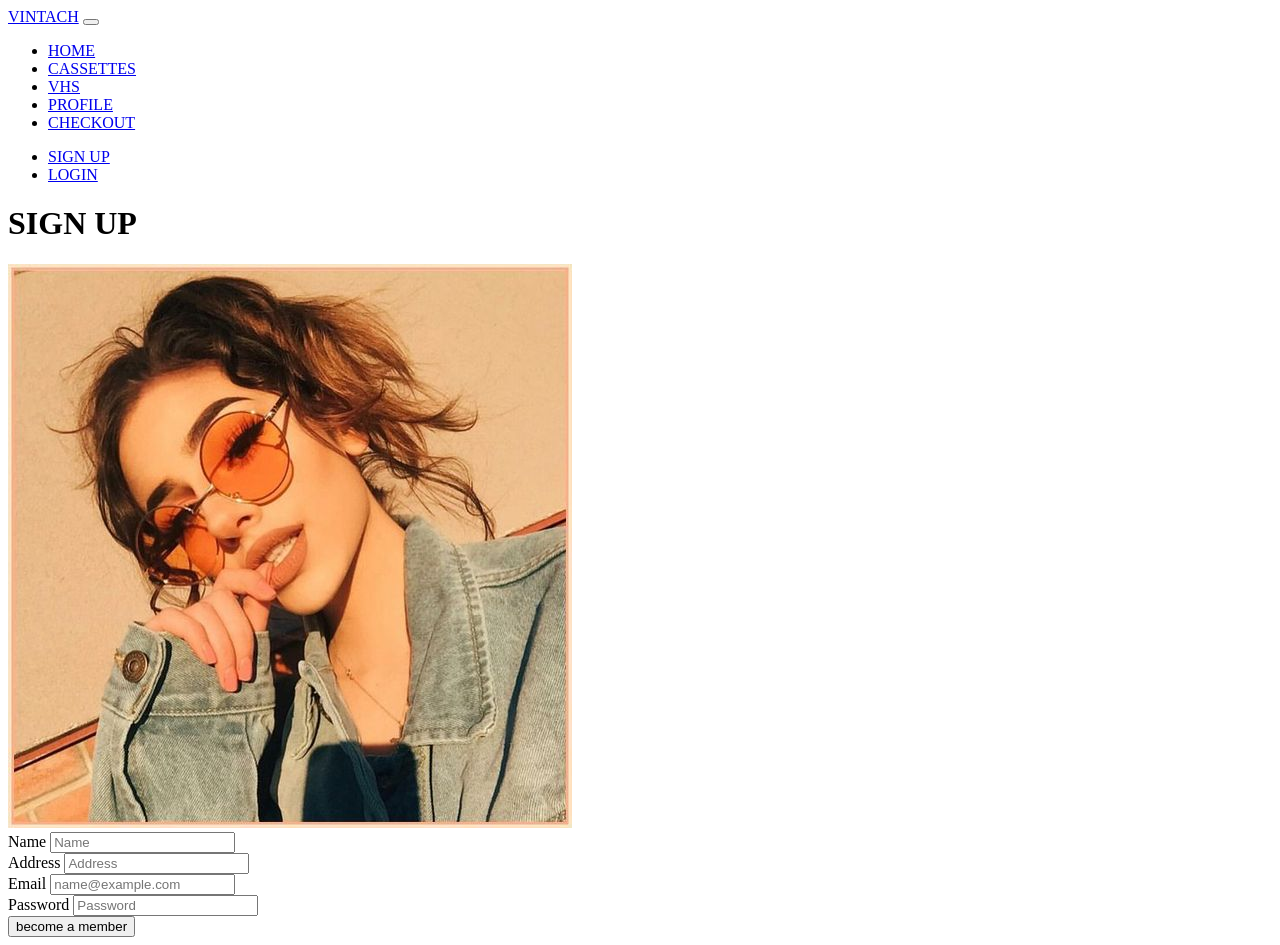
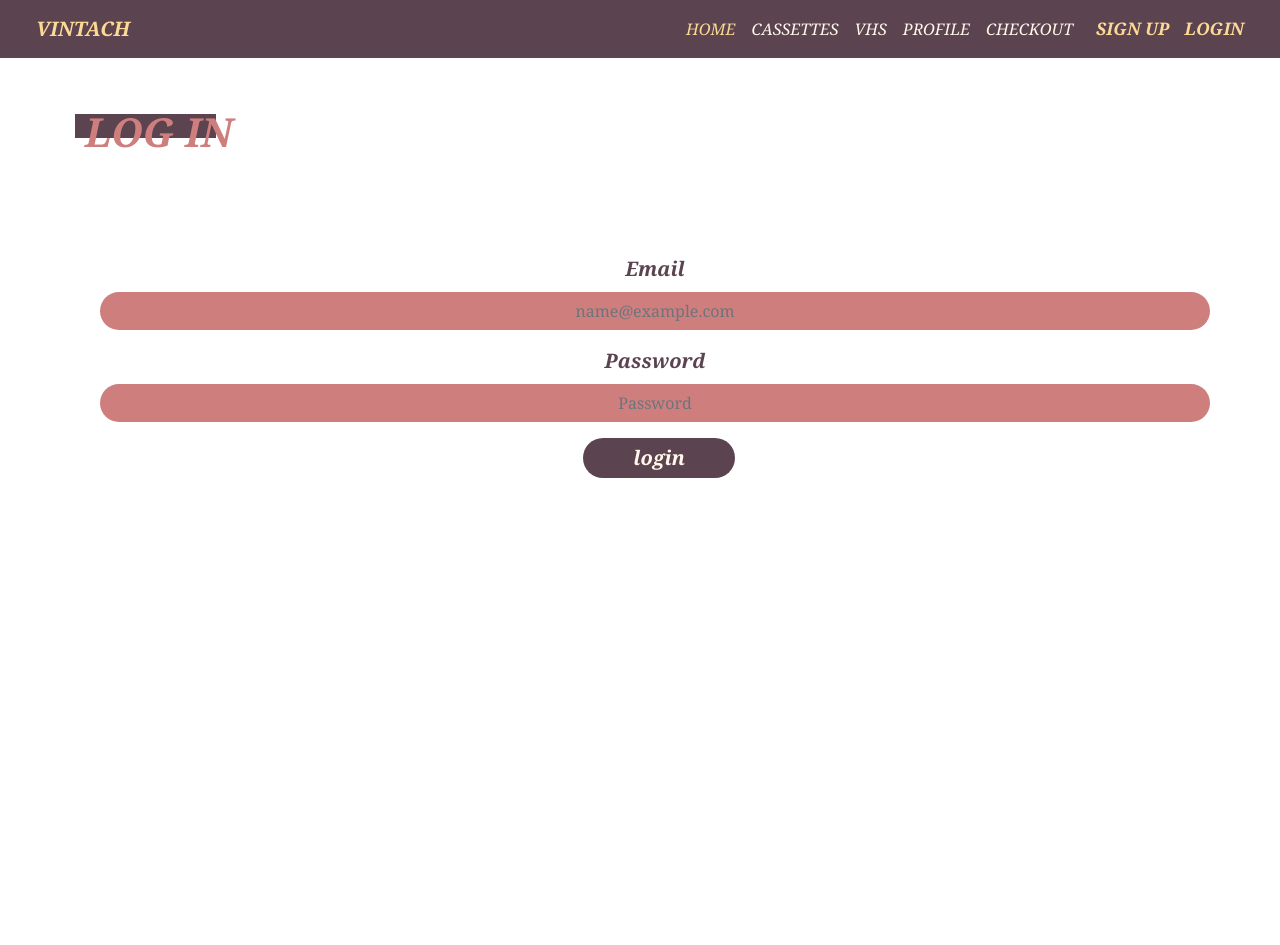
Before and after one commit to ElFora/Vintach, a PHP site: page /login.php in a window 1280 px wide. After the commit the page ends 478 px from the top, so only its background shows below. Run offline with PHP 8.4, Linux system fonts and the light colour scheme; some libraries are stand-ins or nearby versions.

Commit message:
login page

```diff
--- a/src/css/estilos.css
+++ b/src/css/estilos.css
@@ -181,6 +181,7 @@
 .tittle-signup h1{
   margin-top: 50px;
   color: #FCD995 ;
+  font-weight: bold;
 }
 
 .container .sign-up{
@@ -219,6 +220,8 @@
   border-radius: 30px !important;
   size: 50px, 20px;
   width: 100%;
+  text-align: center;
+  align-content: center;
 }
 
 .sign-up .rectangle {
@@ -232,11 +235,12 @@
 }
 
 .sign-up .btn-custom{
+  text-align: center;
   border-radius: 30px !important;
   vertical-align: center;
   background-color: #FCD995;
   color: #5B4350;
-  font-size: 20px !important;
+  font-size: 15px !important;
   margin: 20px, 50px !important;
   transition: all 0.3s ease 0s;
   border: none;
@@ -245,14 +249,111 @@
 }
 
 .sign-up .btn-custom:hover{
+  text-align: center;
   border-radius: 30px !important;
   vertical-align: center;
   background-color: #EAC06E;
   color: #5B4350;
-  font-size: 20px !important;
-  margin: 50px !important;
+  font-size: 15px !important;
+  margin: 20px, 50px !important;
   transition: all 0.3s ease 0s;
   border: none;
   font-style: italic;
   font-weight: bold;
 }
+.sign-up .login-link a{
+  text-align: center;
+  align-content: center;
+  margin-left: 70px;
+}
+
+.register-signup{
+  margin: 20px 90px
+}
+
+
+
+/* Log In */
+
+.tittle-login h1{
+  margin-top: 50px;
+  color: #CE7E7D ;
+  font-weight: bold;
+}
+
+.container .log-in{
+  margin: 100px;
+  /* width: 100%;
+  height: auto; */
+}
+
+.log-in-form{
+  color: #FFF8EB;
+  float:center;
+  border:none;
+  vertical-align: center;
+  width: 100%;
+  margin-top: 90px;
+  margin-left: 15px;
+}
+.log-in .form-group label{
+  color: #5B4350 !important;
+  font-weight: bold;
+  font-size: 20px;
+  text-align: center;
+  border:none;
+  width: 100%;
+}
+
+.log-in .form-group input{
+  background-color: #CE7E7D !important;
+  color: #FFF8EB !important;
+  border:none;
+  border-radius: 30px !important;
+  size: 50px, 20px;
+  width: 100%;
+  text-align: center;
+  align-content: center;
+}
+
+.log-in .rectangle2 {
+  height: 24px;
+  width: 141px;
+  position: absolute;
+  margin-top: -50px;
+  margin-left: -10px;
+  background-color: #5B4350;
+  z-index: -1;
+}
+
+.log-in .btn-login{
+  text-align: center;
+  border-radius: 30px !important;
+  vertical-align: center;
+  background-color: #5B4350;
+  color: #FFF8EB;
+  font-size: 20px !important;
+  padding: 5px 50px;
+  transition: all 0.3s ease 0s;
+  border: none;
+  font-style: italic;
+  font-weight: bold;
+  float:right;
+}
+
+.log-in .btn-login:hover{
+  text-align: center;
+  border-radius: 30px !important;
+  vertical-align: center;
+  background-color: #5B4350;
+  color: #FFF8EB;
+  font-size: 20px !important;
+  padding: 5px 50px;
+  transition: all 0.3s ease 0s;
+  border: none;
+  font-style: italic;
+  font-weight: bold;
+}
+.log-in .login-link a{
+  text-align: center;
+}
--- a/src/includes/nav.php
+++ b/src/includes/nav.php
@@ -27,10 +27,10 @@
     <div class="yellow-font">
     <ul class="navbar-nav" id="credentials">
         <li class="nav-item active">
-            <a class="nav-link" href="#">SIGN UP</a>
+            <a class="nav-link" href="signup.php">SIGN UP</a>
         </li>
         <li class="nav-item active">
-            <a class="nav-link" href="#">LOGIN</a>
+            <a class="nav-link" href="login.php">LOGIN</a>
         </li>
     </ul>
     </div>
--- a/src/login.php
+++ b/src/login.php
@@ -7,6 +7,20 @@
     <meta charset="UTF-8">
     <meta name="viewport" content="width=device-width, initial-scale=1.0">
     <meta http-equiv="X-UA-Compatible" content="ie=edge">
+    <link rel="stylesheet" href="https://stackpath.bootstrapcdn.com/bootstrap/4.3.1/css/bootstrap.min.css">
+    <link rel="stylesheet" href="https://use.fontawesome.com/releases/v5.8.0/css/all.css">
+    <script src="https://code.jquery.com/jquery-3.3.1.min.js" integrity="sha256-FgpCb/KJQlLNfOu91ta32o/NMZxltwRo8QtmkMRdAu8=" crossorigin="anonymous"></script>
+    <script src="https://stackpath.bootstrapcdn.com/bootstrap/4.3.1/js/bootstrap.min.js" integrity="sha384-JjSmVgyd0p3pXB1rRibZUAYoIIy6OrQ6VrjIEaFf/nJGzIxFDsf4x0xIM+B07jRM" crossorigin="anonymous"></script>
+    <script src="js-bootstrap/bootstrap.js"></script>
+    <script src="js-bootstrap/bootstrap.min.js"></script>
+    <!-- <script src="https://ajax.googleapis.com/ajax/libs/jquery/3.3.1/jquery.min.js"></script> -->
+    <!-- <link href="css/custom.scss" rel="stylesheet"> -->
+    <link href="css/estilos.css" rel="stylesheet">
+    <!-- favicon -->
+    <link rel="shortcut icon" type="image/png" href="icons/favicon.png"/>
+    <link rel="shortcut icon" type="image/png" href="http://index.php/favicon.png"/>
+
+
     <title>Vintache</title>
 </head>
 <body class="signup">
@@ -15,34 +29,18 @@
     <!-- End Nav bar -->
 
     <!-- Container -->
-<div class="container sign-up">
+<div class="container log-in">
   <!-- tittle -->
-  <div class="row tittle-signup">
+  <div class="row tittle-login">
     <div class="col-lg-12">
-      <h1>SIGN UP</h1>
-      <div class="rectangle"></div>
+      <h1>LOG IN</h1>
+      <div class="rectangle2"></div>
   </div>
 </div>
-
     <div class="row">
-    <div class="col-lg-8">
-      <div class="sign-up">
-          <div class="photo-container">
-              <img src="images/girl.jpg">
-          </div>
-        </div>
-    </div>
-    <div class="col-lg-4">
+      <div class="col-lg-12">
           <div class="form-thing">
-          <form class="sign-up-form">
-              <div class="form-group">
-                <label for="formGroupExampleInput">Name</label>
-                <input type="text" class="form-control" name="user-name" id="formGroupExampleInput" placeholder="Name">
-              </div>
-              <div class="form-group">
-                <label for="formGroupExampleInput">Address</label>
-                <input type="text" class="form-control" name="user-address" id="formGroupExampleInput" placeholder="Address">
-              </div>
+            <form class="log-in-form">
                 <div class="form-group">
                     <label for="exampleFormControlInput1">Email</label>
                     <input type="email" class="form-control" name="user-mail" id="exampleFormControlInput1" placeholder="name@example.com">
@@ -51,7 +49,12 @@
                   <label for="exampleInputPassword1">Password</label>
                   <input type="password" class="form-control" name="user-pwd" id="exampleInputPassword1" placeholder="Password">
                 </div>
-              <button type="button" name="register-btn" class="btn btn-custom">become a member</button>
+                <div class="row">
+                  <div class="col-lg-7 col-md-8 col-sm-8 col-xs-4">
+                  <button type="button" name="login-btn" class="btn btn-login">login</button>
+                </div>
+                </div>
+              </div>
             </form>
           </div>
         </div>
@@ -59,3 +62,12 @@
 </div>
 </body>
 </html>
+<script>
+$(document).ready(function(){
+    $("body").on({
+        mouseenter: function(){
+            $(this).css("background-color", "#FCD995");
+        },
+    });
+});
+</script>
--- a/src/signup.php
+++ b/src/signup.php
@@ -66,7 +66,10 @@
                 <label for="exampleInputPassword1">Password</label>
                 <input type="password" class="form-control" name="user-pwd" id="exampleInputPassword1" placeholder="Password">
               </div>
-              <button type="button" name="register-btn" class="btn btn-custom">become a member</button>
+              <div class="register-signup">
+                <button type="button" name="register-btn" class="btn btn-custom">become a member</button>
+              </div>
+              <a href="login.php" class="login-link">Already a member? Log in!</a>
           </form>
       </div>
     </div>
```
Lines whose indentation alone changed are shown as unchanged.
